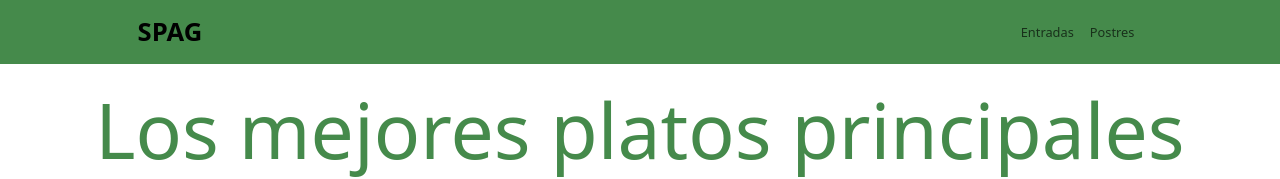
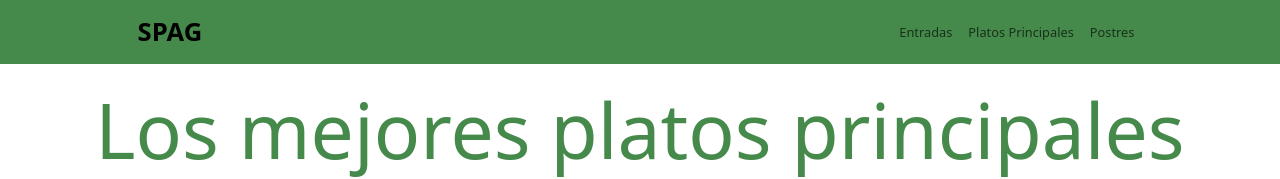
Before and after one commit to juanccasella/spag, a website: page paginas/platosprincipales.html in a window 1280 px wide. Shown: the top 179 px of the page. Drawn offline with nearby package versions, Linux system fonts and the light colour scheme.

Commit message:
Update platosprincipales.html

```diff
--- a/paginas/platosprincipales.html
+++ b/paginas/platosprincipales.html
@@ -22,6 +22,9 @@
                 <ul class="navbar-nav ms-auto">
                     <li class="nav-item">
                         <a class="nav-link" href="./entradas.html">Entradas</a>
+                    </li>
+                    <li class="nav-item">
+                        <a class="nav-link" href="./platosprincipales.html">Platos Principales</a>
                     </li>
                     <li class="nav-item">
                         <a class="nav-link" href="./postres.html">Postres</a>
```
